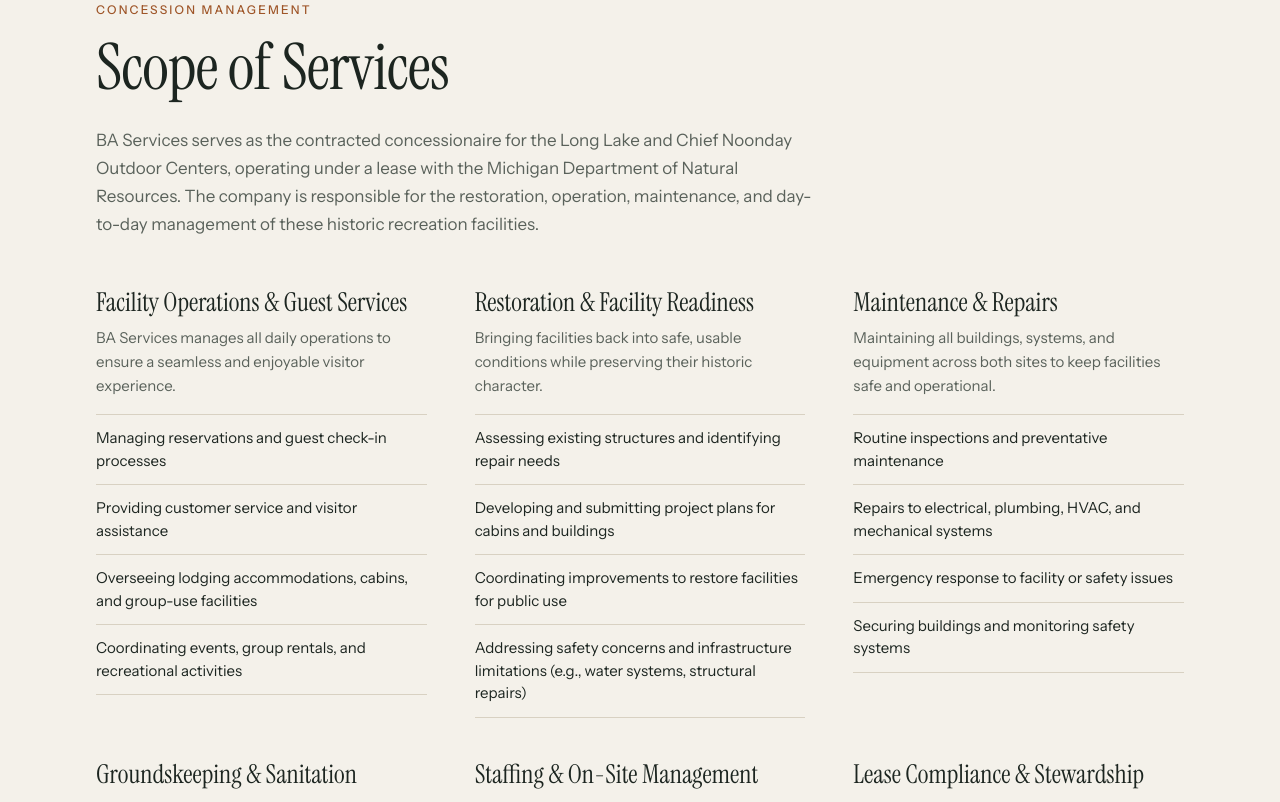
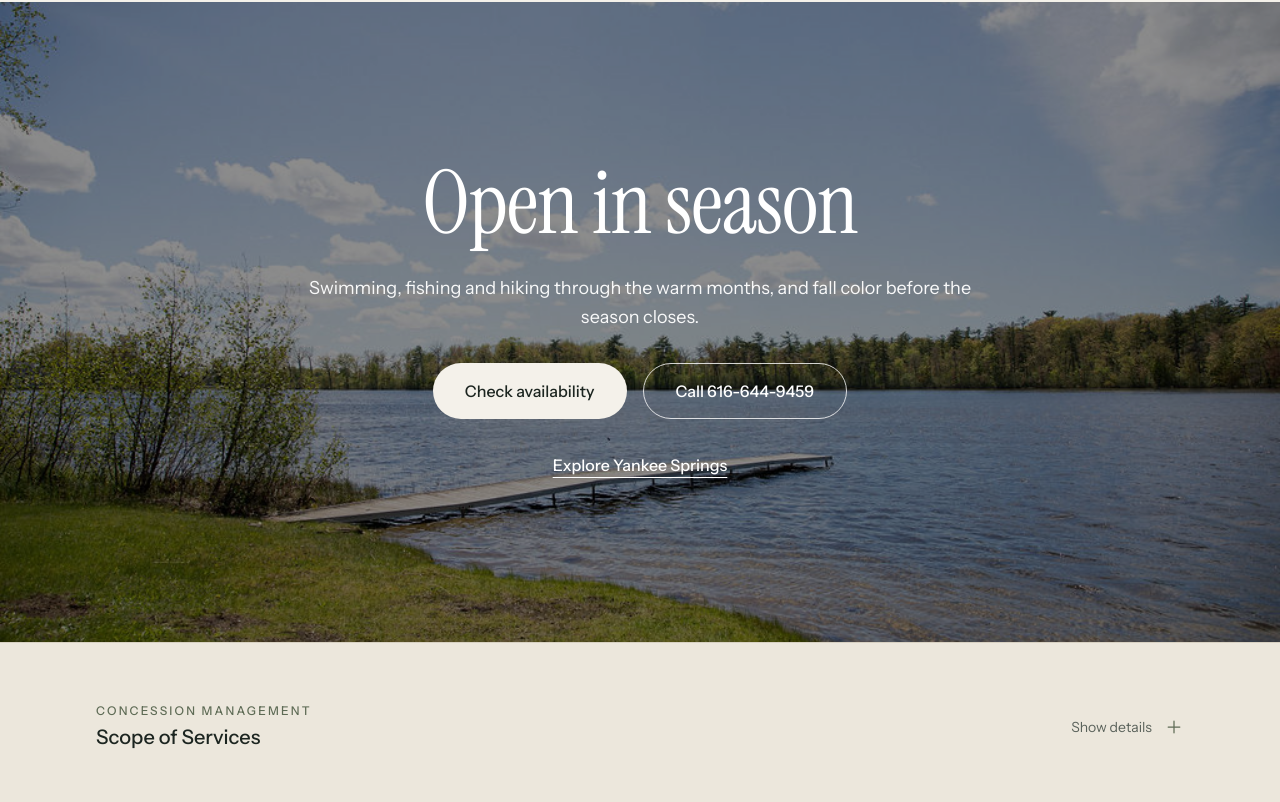
Before and after one commit to acadiamarketingmaine-hue/baserves-next, a Next.js app: page /long-lake-outdoor-center in a window 1280 px wide. Shown: the part 8958-9760 px from the top of the page. Built offline with nearby package versions, Linux system fonts and the light colour scheme; grey boxes are pictures that could not be loaded.

Commit message:
Long Lake's scope-of-services list broke up the page; it now sits in a quiet collapsed 'Concession management' section above the footer

```diff
--- a/src/app/long-lake-outdoor-center/page.tsx
+++ b/src/app/long-lake-outdoor-center/page.tsx
@@ -15,6 +15,7 @@
   LakesideShell,
   Mosaic,
   RuledRows,
+  OfficialDisclosure,
   SectionHeader,
   SplitFeature,
   body,
@@ -243,33 +244,6 @@
           </div>
         </section>
 
-        {/* Scope of Services */}
-        <section className={block}>
-          <div className={frame}>
-            <SectionHeader
-              split={false}
-              eyebrow={scopeBadge?.title}
-              heading={sections.scopeOfServices.heading ?? 'Scope of Services'}
-              intro={sections.scopeOfServices.intro}
-            />
-            <div className="grid gap-x-12 gap-y-10 md:grid-cols-2 lg:grid-cols-3">
-              {scopeOfWork.map((category) => (
-                <div key={category.key}>
-                  <h3 className="font-lake-serif text-[26px] leading-tight text-lake-ink">{category.title}</h3>
-                  <p className="mt-2 text-[15px] leading-[1.6] text-lake-mute">{category.body}</p>
-                  <ul className="mt-4 border-t border-lake-line">
-                    {category.items!.map((item) => (
-                      <li key={item} className="border-b border-lake-line py-3 text-[15px] leading-[1.5] text-lake-ink">
-                        {item}
-                      </li>
-                    ))}
-                  </ul>
-                </div>
-              ))}
-            </div>
-          </div>
-        </section>
-
         <ClosingCta
           photo={closingPhoto}
           heading={sections.closingCta.heading ?? content.name}
@@ -278,6 +252,12 @@
           phone={phone}
           secondary={ctas.footerSecondary}
         />
+        <OfficialDisclosure
+          label={scopeBadge?.title ?? 'Concession management'}
+          title={sections.scopeOfServices.heading ?? 'Scope of Services'}
+          intro={sections.scopeOfServices.intro}
+          groups={scopeOfWork.map((c) => ({ key: c.key, title: c.title ?? '', body: c.body, items: c.items ?? [] }))}
+        />
       </LakesideShell>
 
       <Footer />
--- /dev/null
+++ b/src/components/property/lakeside/OfficialDisclosure.tsx
@@ -0,0 +1,91 @@
+import { frame, eyebrow } from './styles'
+
+export interface OfficialGroup {
+  key: string
+  title: string
+  body?: string
+  items: string[]
+}
+
+export interface OfficialDisclosureProps {
+  /** Small caps label above the title, e.g. "Concession management". */
+  label?: string
+  title: string
+  intro?: string
+  groups: OfficialGroup[]
+}
+
+const plus = (
+  <svg
+    aria-hidden="true"
+    viewBox="0 0 24 24"
+    className="h-5 w-5 shrink-0 text-lake-moss transition-transform duration-200 group-open:rotate-45"
+    fill="none"
+    stroke="currentColor"
+    strokeWidth={1.5}
+    strokeLinecap="round"
+  >
+    <path d="M12 5v14M5 12h14" />
+  </svg>
+)
+
+/**
+ * Official, reference-style content (contracts, scope of services) kept on the
+ * page but collapsed by default, so it is available to anyone who wants it
+ * without interrupting the page's story. Native <details> works without JS
+ * and keeps the text in the HTML for search.
+ */
+export default function OfficialDisclosure({ label, title, intro, groups }: OfficialDisclosureProps) {
+  return (
+    <section className="border-t border-lake-line bg-[#ECE7DC]">
+      <div className={`${frame} py-10 md:py-14`}>
+        <details className="group">
+          <summary className="flex min-h-[56px] cursor-pointer list-none items-center justify-between gap-6 rounded-sm focus-visible:outline focus-visible:outline-2 focus-visible:outline-offset-4 focus-visible:outline-lake-spruce [&::-webkit-details-marker]:hidden">
+            <span className="flex flex-col gap-1">
+              {label && <span className={`${eyebrow} text-lake-moss`}>{label}</span>}
+              <span className="text-lg font-medium text-lake-ink md:text-xl">{title}</span>
+            </span>
+            <span className="flex items-center gap-3 text-sm text-lake-mute">
+              <span className="hidden sm:inline group-open:hidden">Show details</span>
+              <span className="hidden sm:group-open:inline">Hide details</span>
+              {plus}
+            </span>
+          </summary>
+
+          <div className="mt-6 max-w-4xl">
+            {intro && <p className="mb-6 text-[15px] leading-[1.65] text-lake-mute">{intro}</p>}
+            <div className="border-t border-lake-line">
+              {groups.map((g) => (
+                <details key={g.key} className="group/item border-b border-lake-line">
+                  <summary className="flex min-h-[52px] cursor-pointer list-none items-center justify-between gap-6 py-3 focus-visible:outline focus-visible:outline-2 focus-visible:outline-offset-2 focus-visible:outline-lake-spruce [&::-webkit-details-marker]:hidden">
+                    <span className="text-[15px] font-medium text-lake-ink">{g.title}</span>
+                    <svg
+                      aria-hidden="true"
+                      viewBox="0 0 24 24"
+                      className="h-4 w-4 shrink-0 text-lake-moss transition-transform duration-200 group-open/item:rotate-180"
+                      fill="none"
+                      stroke="currentColor"
+                      strokeWidth={1.5}
+                      strokeLinecap="round"
+                      strokeLinejoin="round"
+                    >
+                      <path d="M6 9l6 6 6-6" />
+                    </svg>
+                  </summary>
+                  <div className="pb-5">
+                    {g.body && <p className="mb-3 text-[14px] leading-[1.6] text-lake-mute">{g.body}</p>}
+                    <ul className="list-disc space-y-1.5 pl-5 text-[14px] leading-[1.55] text-lake-ink marker:text-lake-moss">
+                      {g.items.map((item) => (
+                        <li key={item}>{item}</li>
+                      ))}
+                    </ul>
+                  </div>
+                </details>
+              ))}
+            </div>
+          </div>
+        </details>
+      </div>
+    </section>
+  )
+}
--- a/src/components/property/lakeside/index.ts
+++ b/src/components/property/lakeside/index.ts
@@ -16,3 +16,4 @@
 export { default as HeritageBand } from './HeritageBand'
 export { default as ClosingCta } from './ClosingCta'
 export * from './styles'
+export { default as OfficialDisclosure } from './OfficialDisclosure'
```
